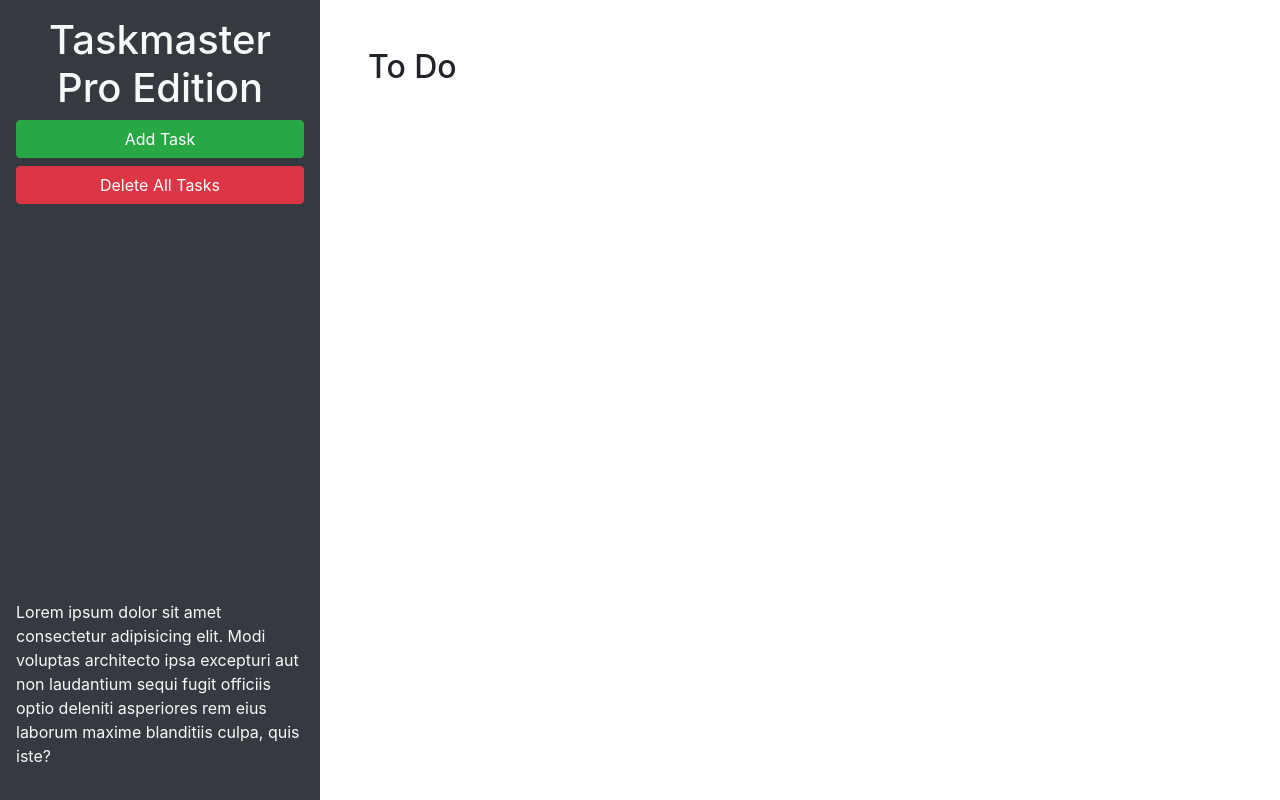
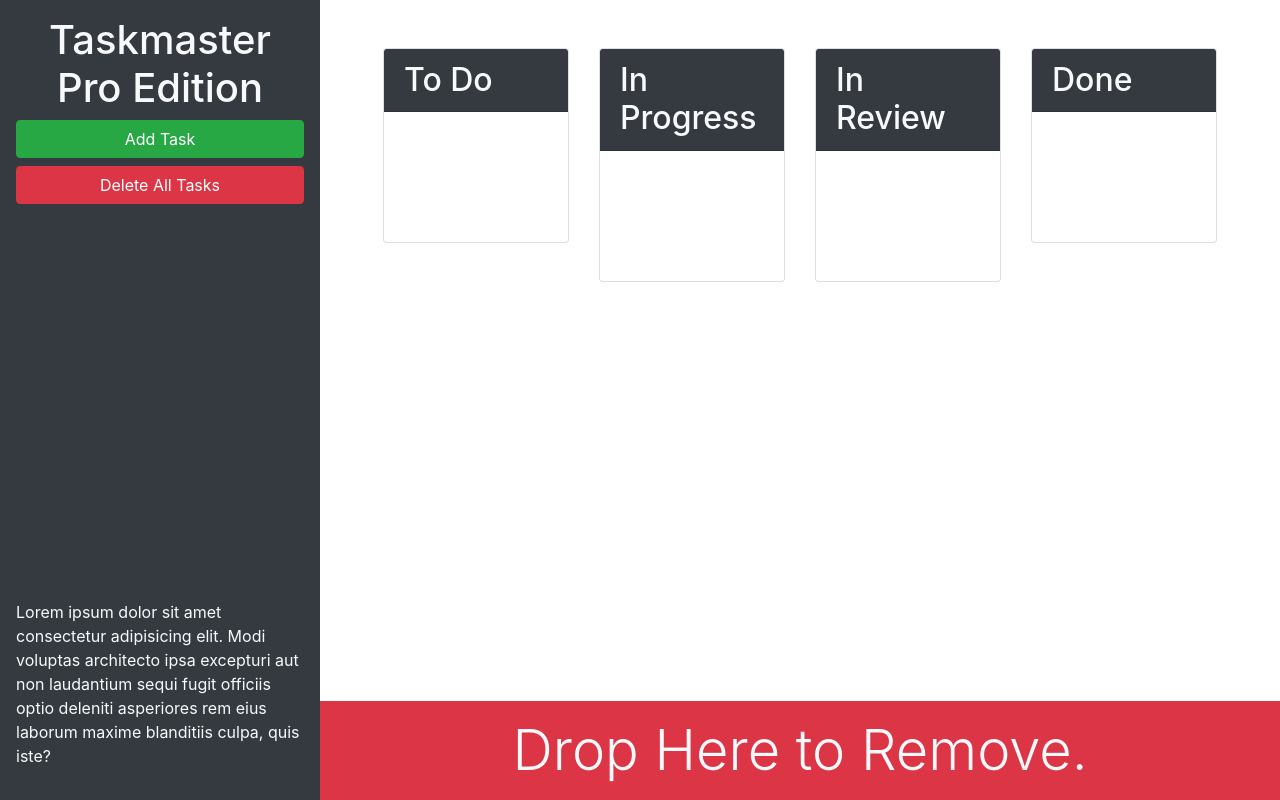
Before and after one commit to SarahStelljes/taskmaster-pro, a plain HTML site: page index.html in a window 1280 px wide. Drawn offline with nearby package versions, Linux system fonts and the light colour scheme.

Commit message:
added bootstrap classes

```diff
--- a/index.html
+++ b/index.html
@@ -13,20 +13,58 @@
 <body>
 
   <div class="row min-vh-100 no-gutters">
-    <header class="col-12 col-lg-3 bg-dark text-light d-flex flex-column p-4 p-lg-3">
+    <header class="col-12 col-lg-3 bg-dark text-light sticky-top d-flex flex-column p-4 p-lg-3">
       <h1 class="text-center">Taskmaster Pro Edition</h1>
       <button id="create-task" class="btn btn-block btn-success" data-toggle="modal" data-target="#task-form-modal">Add
         Task</button>
       <button id="remove-tasks" class="btn btn-block btn-danger">Delete All Tasks</button>
-      <p class="mt-auto">Lorem ipsum dolor sit amet consectetur adipisicing elit. Modi voluptas architecto ipsa
+      <p class="mt-auto d-none d-lg-block">Lorem ipsum dolor sit amet consectetur adipisicing elit. Modi voluptas architecto ipsa
         excepturi aut non
         laudantium sequi fugit officiis optio deleniti asperiores rem eius laborum maxime blanditiis culpa, quis iste?
       </p>
     </header>
-    <main class="col-12 col-lg-9">
-      <div class="m-5">
-        <h2>To Do</h2>
-        <ul id="list-toDo" class="list-group"> </ul>
+    <main class="col-12 col-lg-9 d-flex flex-column">
+      <div class="m-5 row justify-content-around">
+        <!-- to do -->
+        <div class="col-12 col-md-6 col-xl-3 mb-3">
+          <div class="card">
+            <h2 class="card-header bg-dark text-light">To Do</h2>
+            <ul id="list-toDo" class="list-group"> </ul>
+          </div>
+        </div>
+        <!-- to do end -->
+        <!-- in progress start -->
+        <div class="col-12 col-md-6 col-xl-3 mb-3">
+          <div class="card">
+            <h2 class="card-header bg-dark text-light">In Progress</h2>
+            <ul id="list-inProgress" class="list-group">
+            </ul>
+          </div>
+        </div>
+        <!-- in progress end -->
+        <!-- in review start -->
+        <div class="col-12 col-md-6 col-xl-3 mb-3">
+          <div class="card">
+            <h2 class="card-header bg-dark text-light">In Review</h2>
+            <ul id="list-inReview" class="list-group">
+            </ul>
+          </div>
+        </div>
+        <!-- in review end -->
+        <!-- done start -->
+        <div class="col-12 col-md-6 col-xl-3 mb-3">
+          <div class="card">
+            <h2 class="card-header bg-dark text-light">Done</h2>
+            <ul id="list-done" class="list-group">
+            </ul>
+          </div>
+        </div>
+        <!-- done end -->
+      </div>
+      <div id="trash" class="mt-auto">
+        <div class="w-100 bg-danger p-3 text-center text-light display-4">
+          Drop Here to Remove.
+        </div>
       </div>
     </main>
   </div>
@@ -46,11 +84,11 @@
           <form>
             <div class="form-group">
               <label for="modalTaskDescription">Task description</label>
-              <textarea id="modalTaskDescription" rows="3"></textarea>
+              <textarea id="modalTaskDescription" rows="3" class="form-control"></textarea>
             </div>
             <div class="form-group">
               <label for="modalDueDate">Due date</label>
-              <input type="text" id="modalDueDate" placeholder="mm/dd/yyyy" autocomplete="off" />
+              <input type="text" class="form-control" id="modalDueDate" placeholder="mm/dd/yyyy" autocomplete="off" />
             </div>
           </form>
         </div>
```
